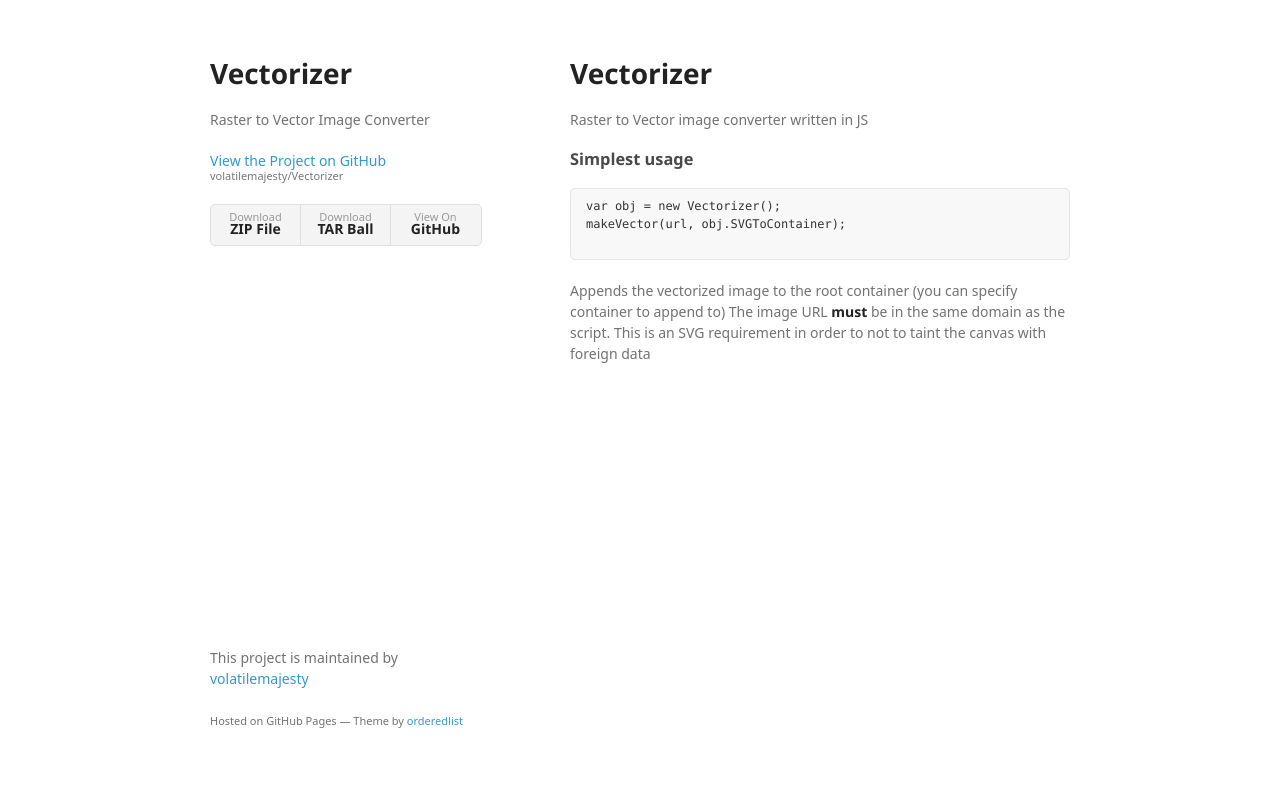
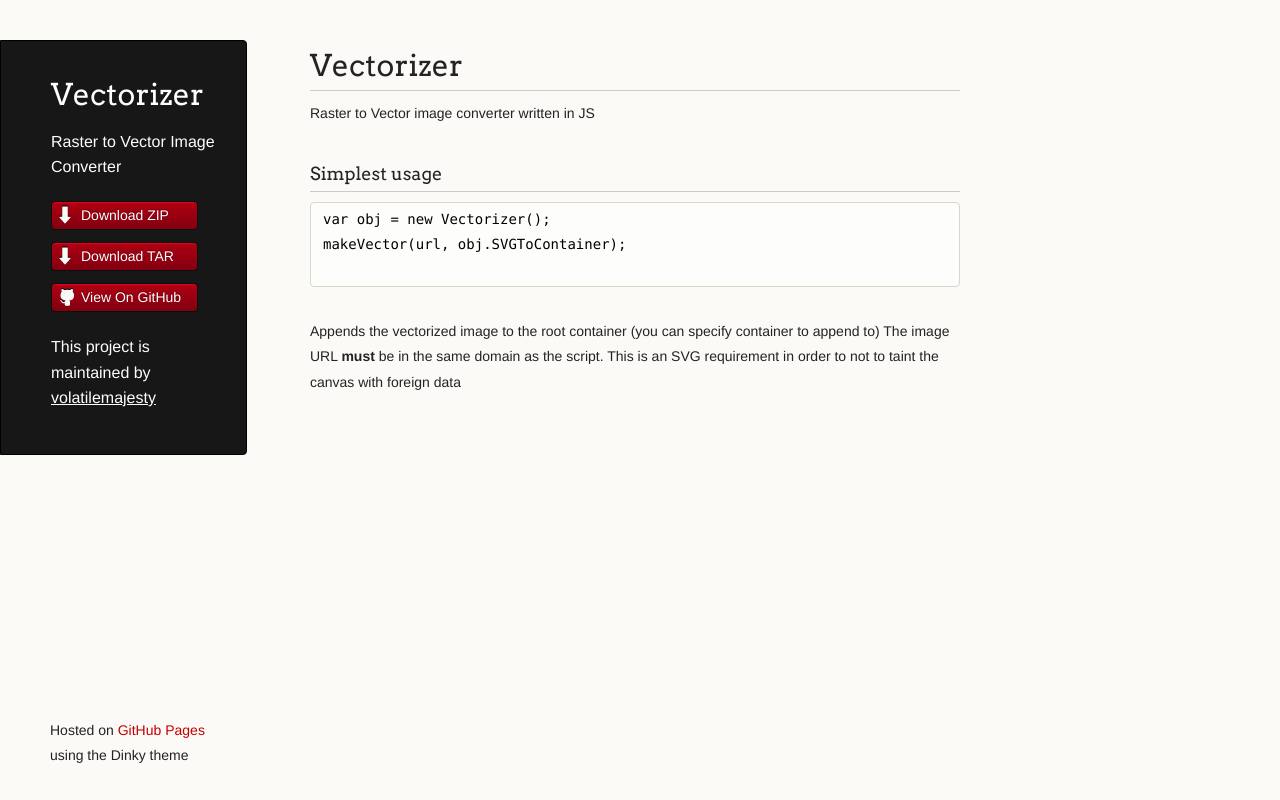
Before and after one commit to wexwexexort/Vectorizer, a plain HTML site: page index.html in a window 1280 px wide. Drawn offline with Linux system fonts and the light colour scheme; a web font is replaced by a local one.

Commit message:
Create gh-pages branch via GitHub

```diff
--- a/index.html
+++ b/index.html
@@ -7,7 +7,8 @@
 
     <link rel="stylesheet" href="stylesheets/styles.css">
     <link rel="stylesheet" href="stylesheets/github-light.css">
-    <meta name="viewport" content="width=device-width">
+    <script src="javascripts/scale.fix.js"></script>
+    <meta name="viewport" content="width=device-width, initial-scale=1, user-scalable=no">
     <!--[if lt IE 9]>
     <script src="//html5shiv.googlecode.com/svn/trunk/html5.js"></script>
     <![endif]-->
@@ -15,17 +16,18 @@
   <body>
     <div class="wrapper">
       <header>
-        <h1>Vectorizer</h1>
-        <p>Raster to Vector Image Converter</p>
+        <h1 class="header">Vectorizer</h1>
+        <p class="header">Raster to Vector Image Converter</p>
 
-        <p class="view"><a href="https://github.com/volatilemajesty/Vectorizer">View the Project on GitHub <small>volatilemajesty/Vectorizer</small></a></p>
+        <ul>
+          <li class="download"><a class="buttons" href="https://github.com/volatilemajesty/Vectorizer/zipball/master">Download ZIP</a></li>
+          <li class="download"><a class="buttons" href="https://github.com/volatilemajesty/Vectorizer/tarball/master">Download TAR</a></li>
+          <li><a class="buttons github" href="https://github.com/volatilemajesty/Vectorizer">View On GitHub</a></li>
+        </ul>
+
+        <p class="header">This project is maintained by <a class="header name" href="https://github.com/volatilemajesty">volatilemajesty</a></p>
 
 
-        <ul>
-          <li><a href="https://github.com/volatilemajesty/Vectorizer/zipball/master">Download <strong>ZIP File</strong></a></li>
-          <li><a href="https://github.com/volatilemajesty/Vectorizer/tarball/master">Download <strong>TAR Ball</strong></a></li>
-          <li><a href="https://github.com/volatilemajesty/Vectorizer">View On <strong>GitHub</strong></a></li>
-        </ul>
       </header>
       <section>
         <h1>
@@ -45,11 +47,10 @@ makeVector(url, obj.SVGToContainer);
 The image URL <strong>must</strong> be in the same domain as the script. This is an SVG requirement in order to not to taint the canvas with foreign data</p>
       </section>
       <footer>
-        <p>This project is maintained by <a href="https://github.com/volatilemajesty">volatilemajesty</a></p>
-        <p><small>Hosted on GitHub Pages &mdash; Theme by <a href="https://github.com/orderedlist">orderedlist</a></small></p>
+        <p><small>Hosted on <a href="https://pages.github.com">GitHub Pages</a> using the Dinky theme</small></p>
       </footer>
     </div>
-    <script src="javascripts/scale.fix.js"></script>
+    <!--[if !IE]><script>fixScale(document);</script><![endif]-->
 
   </body>
 </html>
--- a/stylesheets/styles.css
+++ b/stylesheets/styles.css
@@ -1,251 +1,338 @@
-@font-face {
-  font-family: 'Noto Sans';
-  font-weight: 400;
-  font-style: normal;
-  src: url('../fonts/Noto-Sans-regular/Noto-Sans-regular.eot');
-  src: url('../fonts/Noto-Sans-regular/Noto-Sans-regular.eot?#iefix') format('embedded-opentype'),
-       local('Noto Sans'),
-       local('Noto-Sans-regular'),
-       url('../fonts/Noto-Sans-regular/Noto-Sans-regular.woff2') format('woff2'),
-       url('../fonts/Noto-Sans-regular/Noto-Sans-regular.woff') format('woff'),
-       url('../fonts/Noto-Sans-regular/Noto-Sans-regular.ttf') format('truetype'),
-       url('../fonts/Noto-Sans-regular/Noto-Sans-regular.svg#NotoSans') format('svg');
+@import url(https://fonts.googleapis.com/css?family=Arvo:400,700,400italic);
+
+/* MeyerWeb Reset */
+
+html, body, div, span, applet, object, iframe,
+h1, h2, h3, h4, h5, h6, p, blockquote, pre,
+a, abbr, acronym, address, big, cite, code,
+del, dfn, em, img, ins, kbd, q, s, samp,
+small, strike, strong, sub, sup, tt, var,
+b, u, i, center,
+dl, dt, dd, ol, ul, li,
+fieldset, form, label, legend,
+table, caption, tbody, tfoot, thead, tr, th, td,
+article, aside, canvas, details, embed,
+figure, figcaption, footer, header, hgroup,
+menu, nav, output, ruby, section, summary,
+time, mark, audio, video {
+  margin: 0;
+  padding: 0;
+  border: 0;
+  font: inherit;
+  vertical-align: baseline;
 }
 
-@font-face {
-  font-family: 'Noto Sans';
-  font-weight: 700;
-  font-style: normal;
-  src: url('../fonts/Noto-Sans-700/Noto-Sans-700.eot');
-  src: url('../fonts/Noto-Sans-700/Noto-Sans-700.eot?#iefix') format('embedded-opentype'),
-       local('Noto Sans Bold'),
-       local('Noto-Sans-700'),
-       url('../fonts/Noto-Sans-700/Noto-Sans-700.woff2') format('woff2'),
-       url('../fonts/Noto-Sans-700/Noto-Sans-700.woff') format('woff'),
-       url('../fonts/Noto-Sans-700/Noto-Sans-700.ttf') format('truetype'),
-       url('../fonts/Noto-Sans-700/Noto-Sans-700.svg#NotoSans') format('svg');
-}
 
-@font-face {
-  font-family: 'Noto Sans';
-  font-weight: 400;
-  font-style: italic;
-  src: url('../fonts/Noto-Sans-italic/Noto-Sans-italic.eot');
-  src: url('../fonts/Noto-Sans-italic/Noto-Sans-italic.eot?#iefix') format('embedded-opentype'),
-       local('Noto Sans Italic'),
-       local('Noto-Sans-italic'),
-       url('../fonts/Noto-Sans-italic/Noto-Sans-italic.woff2') format('woff2'),
-       url('../fonts/Noto-Sans-italic/Noto-Sans-italic.woff') format('woff'),
-       url('../fonts/Noto-Sans-italic/Noto-Sans-italic.ttf') format('truetype'),
-       url('../fonts/Noto-Sans-italic/Noto-Sans-italic.svg#NotoSans') format('svg');
-}
-
-@font-face {
-  font-family: 'Noto Sans';
-  font-weight: 700;
-  font-style: italic;
-  src: url('../fonts/Noto-Sans-700italic/Noto-Sans-700italic.eot');
-  src: url('../fonts/Noto-Sans-700italic/Noto-Sans-700italic.eot?#iefix') format('embedded-opentype'),
-       local('Noto Sans Bold Italic'),
-       local('Noto-Sans-700italic'),
-       url('../fonts/Noto-Sans-700italic/Noto-Sans-700italic.woff2') format('woff2'),
-       url('../fonts/Noto-Sans-700italic/Noto-Sans-700italic.woff') format('woff'),
-       url('../fonts/Noto-Sans-700italic/Noto-Sans-700italic.ttf') format('truetype'),
-       url('../fonts/Noto-Sans-700italic/Noto-Sans-700italic.svg#NotoSans') format('svg');
-}
+/* Base text styles */
 
 body {
-  background-color: #fff;
-  padding:50px;
-  font: 14px/1.5 "Noto Sans", "Helvetica Neue", Helvetica, Arial, sans-serif;
-  color:#727272;
-  font-weight:400;
+  padding:10px 50px 0 0;
+  font-family:"Helvetica Neue", Helvetica, Arial, sans-serif;
+	font-size: 14px;
+	color: #232323;
+	background-color: #FBFAF7;
+	margin: 0;
+	line-height: 1.8em;
+	-webkit-font-smoothing: antialiased;
+
 }
 
 h1, h2, h3, h4, h5, h6 {
-  color:#222;
-  margin:0 0 20px;
+  color:#232323;
+  margin:36px 0 10px;
 }
 
-p, ul, ol, table, pre, dl {
-  margin:0 0 20px;
+p, ul, ol, table, dl {
+  margin:0 0 22px;
 }
 
 h1, h2, h3 {
-  line-height:1.1;
+	font-family: Arvo, Monaco, serif;
+  line-height:1.3;
+	font-weight: normal;
+}
+
+h1,h2, h3 {
+	display: block;
+	border-bottom: 1px solid #ccc;
+	padding-bottom: 5px;
 }
 
 h1 {
-  font-size:28px;
+	font-size: 30px;
 }
 
 h2 {
-  color:#393939;
+	font-size: 24px;
 }
 
-h3, h4, h5, h6 {
-  color:#494949;
+h3 {
+	font-size: 18px;
+}
+
+h4, h5, h6 {
+	font-family: Arvo, Monaco, serif;
+	font-weight: 700;
 }
 
 a {
-  color:#39c;
+  color:#C30000;
+  font-weight:200;
   text-decoration:none;
 }
 
 a:hover {
-  color:#069;
+	text-decoration: underline;
 }
 
 a small {
-  font-size:11px;
-  color:#777;
-  margin-top:-0.3em;
-  display:block;
+	font-size: 12px;
 }
 
-a:hover small {
-  color:#777;
+em {
+	font-style: italic;
 }
 
-.wrapper {
-  width:860px;
-  margin:0 auto;
+strong {
+  font-weight:700;
+}
+
+ul {
+  list-style-position: inside;
+  list-style: disc;
+  padding-left: 25px;
+}
+
+ol {
+  list-style-position: inside;
+  list-style: decimal;
+  padding-left: 25px;
 }
 
 blockquote {
-  border-left:1px solid #e5e5e5;
-  margin:0;
-  padding:0 0 0 20px;
-  font-style:italic;
+  margin: 0;
+  padding: 0 0 0 20px;
+  font-style: italic;
 }
 
+dl, dt, dd, dl p {
+	font-color: #444;
+}
+
+dl dt {
+  font-weight: bold;
+}
+
+dl dd {
+  padding-left: 20px;
+  font-style: italic;
+}
+
+dl p {
+  padding-left: 20px;
+  font-style: italic;
+}
+
+hr {
+  border:0;
+  background:#ccc;
+  height:1px;
+  margin:0 0 24px;
+}
+
+/* Images */
+
+img {
+  position: relative;
+  margin: 0 auto;
+  max-width: 650px;
+  padding: 5px;
+  margin: 10px 0 32px 0;
+  border: 1px solid #ccc;
+}
+
+p img {
+  display: inline;
+  margin: 0;
+  padding: 0;
+  vertical-align: middle;
+  text-align: center;
+  border: none;
+}
+
+/* Code blocks */
+
 code, pre {
-  font-family:Monaco, Bitstream Vera Sans Mono, Lucida Console, Terminal, Consolas, Liberation Mono, DejaVu Sans Mono, Courier New, monospace;
-  color:#333;
-  font-size:12px;
+	font-family: Monaco, "Bitstream Vera Sans Mono", "Lucida Console", Terminal, monospace;
+  color:#000;
+  font-size:14px;
 }
 
 pre {
-  padding:8px 15px;
-  background: #f8f8f8;
-  border-radius:5px;
-  border:1px solid #e5e5e5;
-  overflow-x: auto;
+	padding: 4px 12px;
+  background: #FDFEFB;
+  border-radius:4px;
+  border:1px solid #D7D8C8;
+  overflow: auto;
+  overflow-y: hidden;
+	margin-bottom: 32px;
+}
+
+
+/* Tables */
+
+table {
+  width:100%;
 }
 
 table {
-  width:100%;
-  border-collapse:collapse;
+  border: 1px solid #ccc;
+  margin-bottom: 32px;
+  text-align: left;
+ }
+
+th {
+  font-family: 'Arvo', Helvetica, Arial, sans-serif;
+	font-size: 18px;
+	font-weight: normal;
+  padding: 10px;
+  background: #232323;
+  color: #FDFEFB;
+ }
+
+td {
+  padding: 10px;
+	background: #ccc;
+ }
+
+
+/* Wrapper */
+.wrapper {
+  width:960px;
 }
 
-th, td {
-  text-align:left;
-  padding:5px 10px;
-  border-bottom:1px solid #e5e5e5;
+
+/* Header */
+
+header {
+	background-color: #171717;
+	color: #FDFDFB;
+  width:170px;
+  float:left;
+  position:fixed;
+	border: 1px solid #000;
+	-webkit-border-top-right-radius: 4px;
+	-webkit-border-bottom-right-radius: 4px;
+	-moz-border-radius-topright: 4px;
+	-moz-border-radius-bottomright: 4px;
+	border-top-right-radius: 4px;
+	border-bottom-right-radius: 4px;
+	padding: 34px 25px 22px 50px;
+	margin: 30px 25px 0 0;
+	-webkit-font-smoothing: antialiased;
 }
 
-dt {
-  color:#444;
-  font-weight:700;
+p.header {
+	font-size: 16px;
 }
 
-th {
-  color:#444;
+h1.header {
+	font-family: Arvo, sans-serif;
+	font-size: 30px;
+	font-weight: 300;
+	line-height: 1.3em;
+	border-bottom: none;
+	margin-top: 0;
 }
 
-img {
-  max-width:100%;
+
+h1.header, a.header, a.name, header a{
+	color: #fff;
 }
 
-header {
-  width:270px;
-  float:left;
-  position:fixed;
-  -webkit-font-smoothing:subpixel-antialiased;
+a.header {
+	text-decoration: underline;
+}
+
+a.name {
+	white-space: nowrap;
 }
 
 header ul {
   list-style:none;
-  height:40px;
   padding:0;
-  background: #f4f4f4;
-  border-radius:5px;
-  border:1px solid #e0e0e0;
-  width:270px;
 }
 
 header li {
-  width:89px;
-  float:left;
-  border-right:1px solid #e0e0e0;
-  height:40px;
+	list-style-type: none;
+  width:132px;
+  height:15px;
+	margin-bottom: 12px;
+	line-height: 1em;
+	padding: 6px 6px 6px 7px;
+
+	background: #AF0011;
+	background: -moz-linear-gradient(top, #AF0011 0%, #820011 100%);
+  background: -webkit-gradient(linear, left top, left bottom, color-stop(0%,#f8f8f8), color-stop(100%,#dddddd));
+  background: -webkit-linear-gradient(top, #AF0011 0%,#820011 100%);
+  background: -o-linear-gradient(top, #AF0011 0%,#820011 100%);
+  background: -ms-linear-gradient(top, #AF0011 0%,#820011 100%);
+  background: linear-gradient(top, #AF0011 0%,#820011 100%);
+
+	border-radius:4px;
+  border:1px solid #0D0D0D;
+
+	-webkit-box-shadow: inset 0px 1px 1px 0 rgba(233,2,38, 1);
+	box-shadow: inset 0px 1px 1px 0 rgba(233,2,38, 1);
+
 }
 
-header li:first-child a {
-  border-radius:5px 0 0 5px;
+header li:hover {
+	background: #C3001D;
+	background: -moz-linear-gradient(top, #C3001D 0%, #950119 100%);
+  background: -webkit-gradient(linear, left top, left bottom, color-stop(0%,#f8f8f8), color-stop(100%,#dddddd));
+  background: -webkit-linear-gradient(top, #C3001D 0%,#950119 100%);
+  background: -o-linear-gradient(top, #C3001D 0%,#950119 100%);
+  background: -ms-linear-gradient(top, #C3001D 0%,#950119 100%);
+  background: linear-gradient(top, #C3001D 0%,#950119 100%);
 }
 
-header li:last-child a {
-  border-radius:0 5px 5px 0;
+a.buttons {
+	-webkit-font-smoothing: antialiased;
+	background: url(../images/arrow-down.png) no-repeat;
+	font-weight: normal;
+	text-shadow: rgba(0, 0, 0, 0.4) 0 -1px 0;
+	padding: 2px 2px 2px 22px;
+	height: 30px;
 }
 
-header ul a {
-  line-height:1;
-  font-size:11px;
-  color:#999;
-  display:block;
-  text-align:center;
-  padding-top:6px;
-  height:34px;
+a.github {
+	background: url(../images/octocat-small.png) no-repeat 1px;
 }
 
-header ul a:hover {
-  color:#999;
+a.buttons:hover {
+	color: #fff;
+	text-decoration: none;
 }
 
-header ul a:active {
-  background-color:#f0f0f0;
-}
 
-strong {
-  color:#222;
-  font-weight:700;
-}
-
-header ul li + li + li {
-  border-right:none;
-  width:89px;
-}
-
-header ul a strong {
-  font-size:14px;
-  display:block;
-  color:#222;
-}
+/* Section - for main page content */
 
 section {
-  width:500px;
+  width:650px;
   float:right;
   padding-bottom:50px;
 }
 
-small {
-  font-size:11px;
-}
 
-hr {
-  border:0;
-  background:#e5e5e5;
-  height:1px;
-  margin:0 0 20px;
-}
+/* Footer */
 
 footer {
-  width:270px;
+  width:170px;
   float:left;
   position:fixed;
-  bottom:50px;
-  -webkit-font-smoothing:subpixel-antialiased;
+  bottom:10px;
+	padding-left: 50px;
 }
 
 @media print, screen and (max-width: 960px) {
@@ -261,14 +348,18 @@ footer {
     width:auto;
   }
 
+	footer {
+		border-top: 1px solid #ccc;
+		margin:0 84px 0 50px;
+		padding:0;
+	}
+
   header {
     padding-right:320px;
   }
 
   section {
-    border:1px solid #e5e5e5;
-    border-width:1px 0;
-    padding:20px 0;
+    padding:20px 84px 20px 50px;
     margin:0 0 20px;
   }
 
@@ -278,8 +369,8 @@ footer {
 
   header ul {
     position:absolute;
-    right:50px;
-    top:52px;
+    right:130px;
+    top:84px;
   }
 }
 
@@ -289,30 +380,38 @@ footer {
   }
 
   header {
-    padding:0;
+    padding:10px 20px 0;
+		margin-right: 0;
   }
+
+	section {
+    padding:10px 0 10px 20px;
+    margin:0 0 30px;
+  }
+
+	footer {
+		margin: 0 0 0 30px;
+	}
 
   header ul, header p.view {
     position:static;
   }
-
-  pre, code {
-    word-wrap:normal;
-  }
 }
 
 @media print, screen and (max-width: 480px) {
-  body {
-    padding:15px;
+
+  header ul li.download {
+    display:none;
   }
 
-  header ul {
-    width:99%;
-  }
+	footer {
+		margin: 0 0 0 20px;
+	}
 
-  header li, header ul li + li + li {
-    width:33%;
-  }
+	footer a{
+		display:block;
+	}
+
 }
 
 @media print {
```
Also changed, not shown: javascripts/scale.fix.js (+20 -17 lines), images/arrow-down.png (added), images/octocat-small.png (added).
